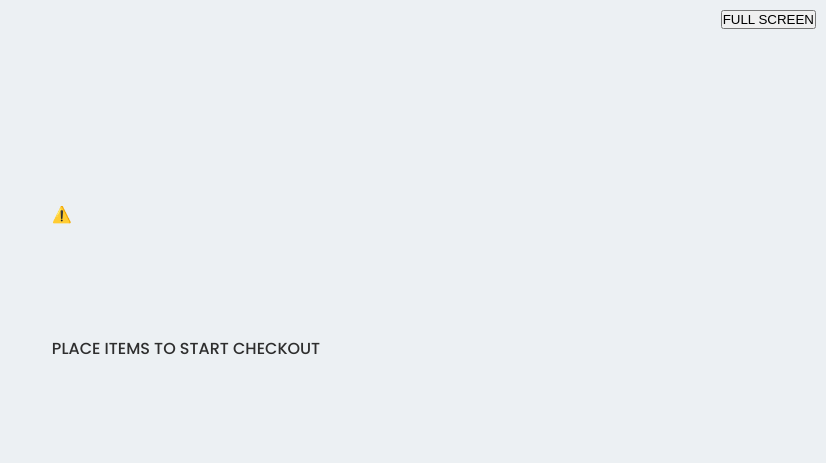
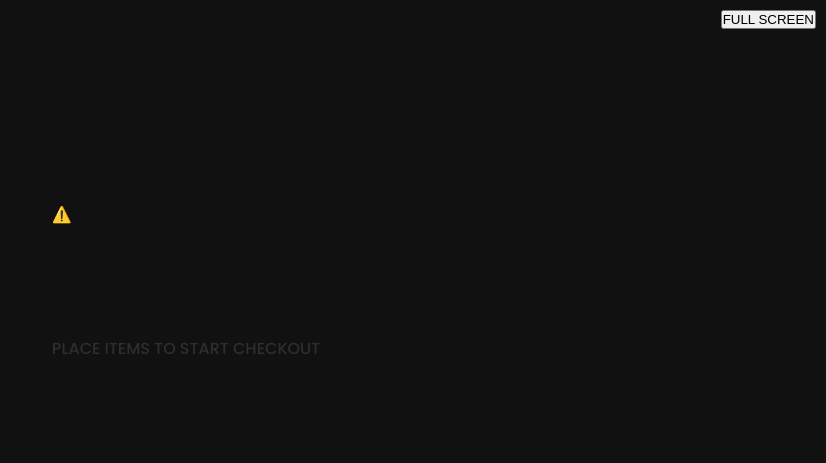
Before and after one commit to Mahanama899/AutoBill-test2, a website: page index.html in a window 1280 px wide. Shown: the whole page, without its empty margins (454-1280 px from the left). Drawn offline with nearby package versions, Linux system fonts and the light colour scheme; no server answers.

Commit message:
Update style.css

```diff
--- a/asset/css/style.css
+++ b/asset/css/style.css
@@ -44,7 +44,7 @@ body {
     flex-direction: column;
     justify-content: top;
     align-items: center;
-    background-color: #ecf0f3
+    background-color: #111111
 }
 
 .lottie {
@@ -55,7 +55,7 @@ body {
     flex-direction: column;
     justify-content: center;
     align-items: center;
-    background-color: #ecf0f3;
+    background-color: #111111;
     text-align: center;
 }
 
```
